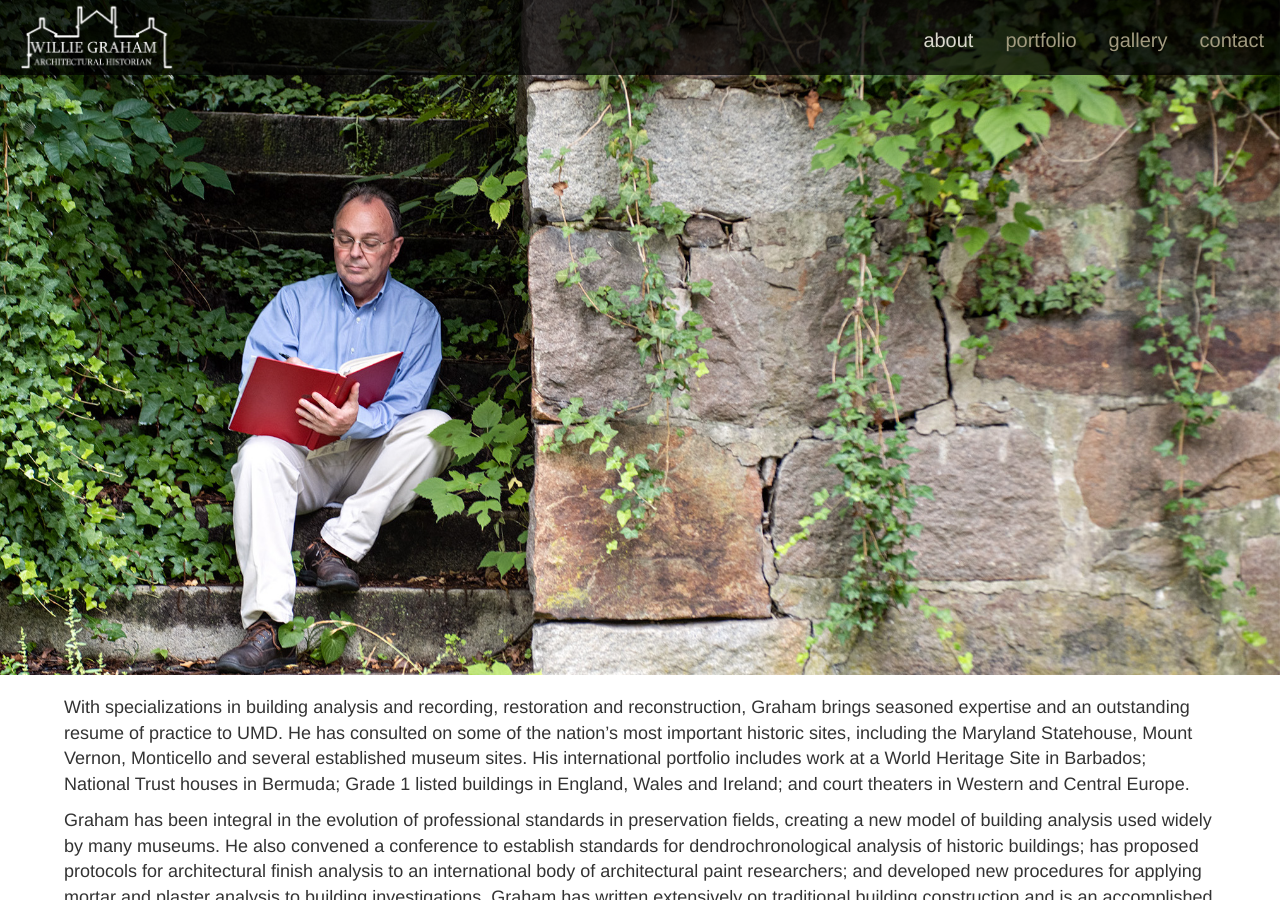
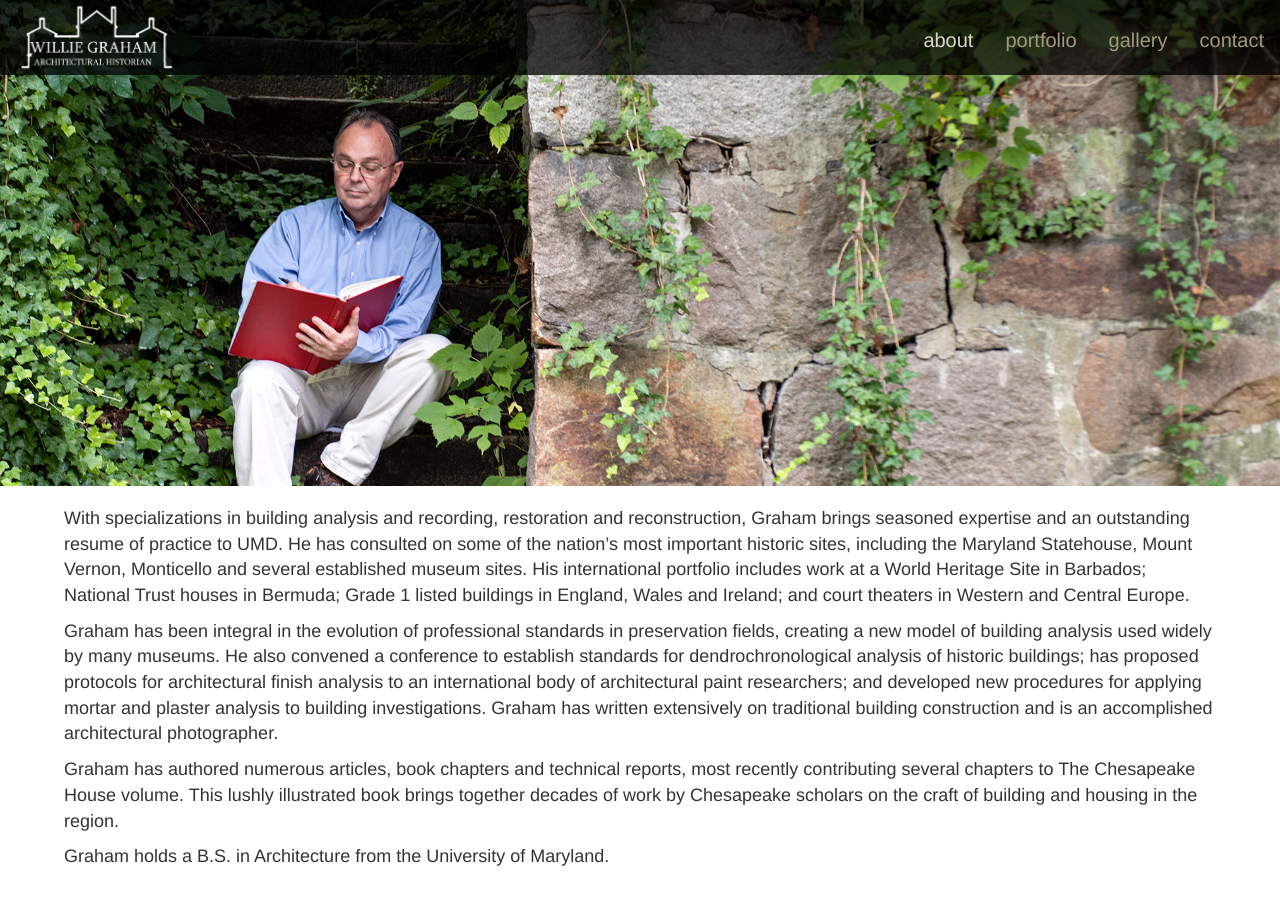
Before and after one commit to kitchensjn/willie, a Jekyll site: the page built from pages/about.md, in a window 1280 px wide and 900 px high. Built offline with Jekyll 4.4.1, drawn with Linux system fonts in a browser that asks for light colours; nearby versions of some CDN libraries.

Commit message:
about min-height 750

```diff
--- a/_includes/about.html
+++ b/_includes/about.html
@@ -1,7 +1,8 @@
 <style>
 
 section {
-    min-height: 100vh;
+    min-height: 750px;
+    height: 100vh;
     width: 100vw;
     display: flex;
     align-items: center;
@@ -11,6 +12,7 @@
 
 .container {
     width: 100%;
+    height: 100%;
     padding: 0px;
     margin: 0 auto;
     display: flex;
@@ -20,7 +22,7 @@
 
 .image {
     width: 100%;
-    height: 100vh;
+    height: 100%;
     background-image: url('{{ "/assets/photos/about/2017wjg0605_0040_colorcorrected.jpg" | relative_url }}');
     background-position: center;
     background-repeat: no-repeat;
@@ -38,7 +40,7 @@
     font-size: 18px;
 }
 
-@media only screen and (max-width: 1300px) {
+@media only screen and (max-width: 1500px) {
     section {
         flex-direction: column;
         justify-content: flex-start;
@@ -49,7 +51,7 @@
     }
     .image {
         height: 75vh;
-        background-position: 30% 40%;
+        background-position: 15% 40%;
     }
     .blurb {
         width: 100%;
```
Also changed, not shown: 1 other file.
